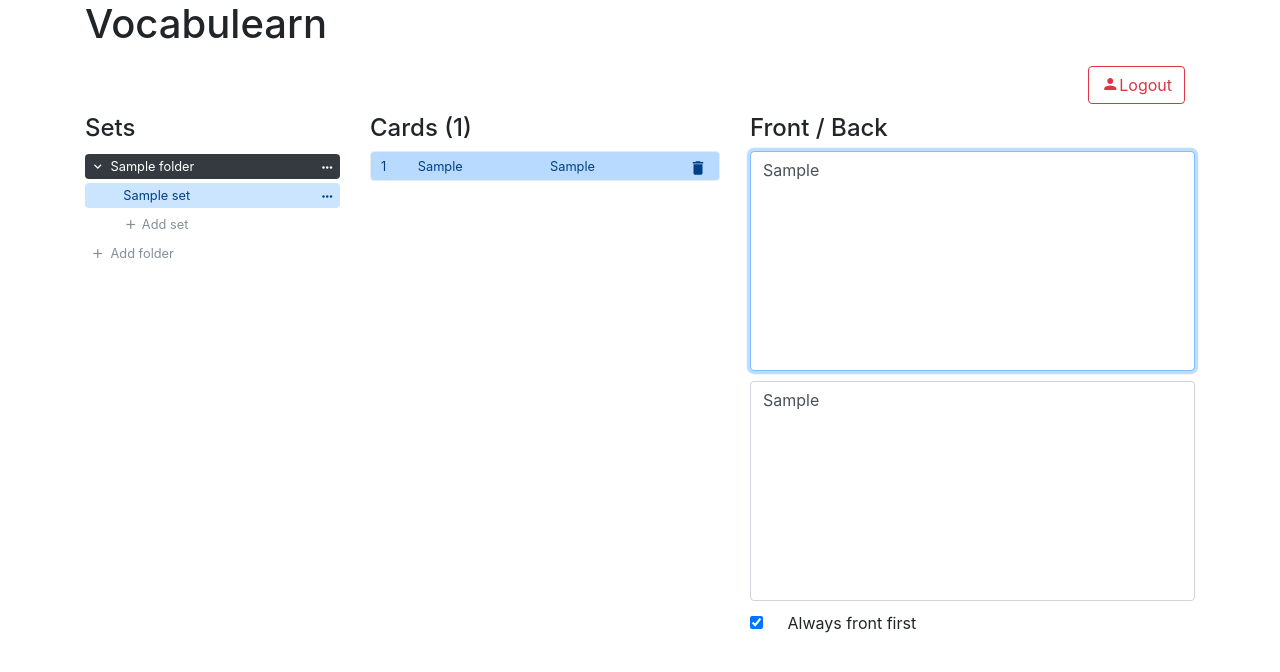
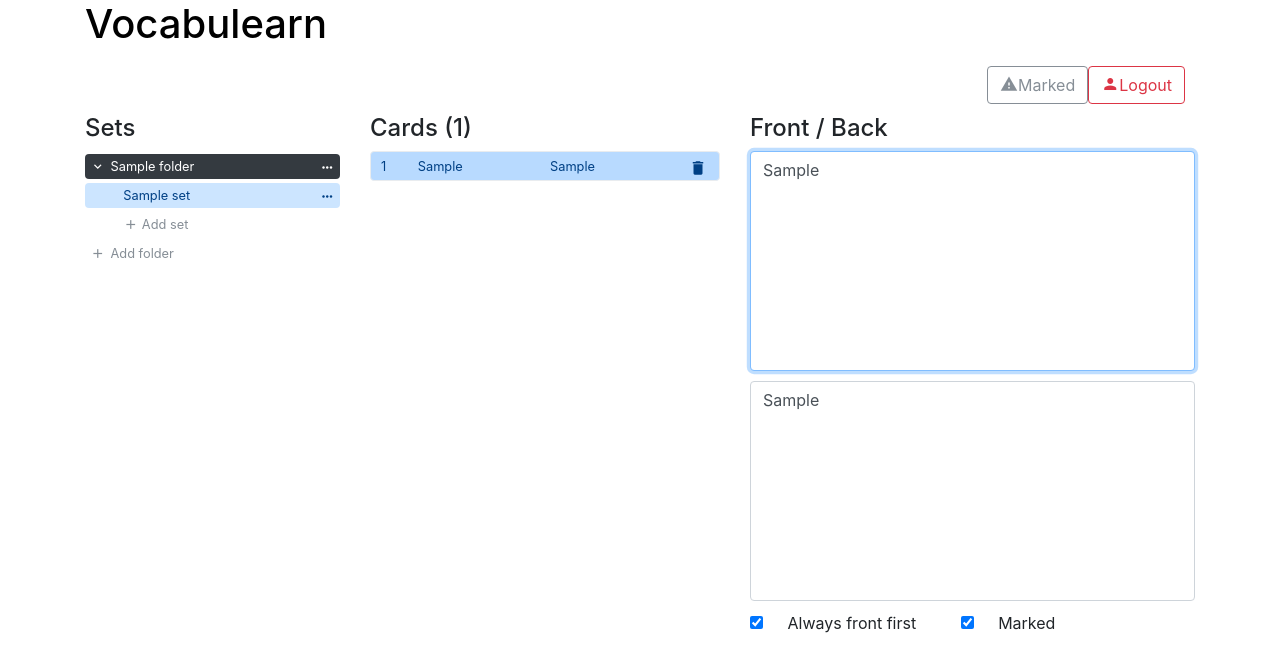
Before and after one commit to pfaion/vocabulearn-django, a Django app: template core/templates/core/index.html in a window 1280 px wide. Shown: the top 672 px of the page. Run offline with Django 3.2, Linux system fonts and the light colour scheme; tables that the repository leaves empty hold one stand-in row (values such as "Sample post"); the template is opened without the code that fills it: values that come from a table or form of the project are taken from there, most other values are stand-ins (such as "Sample title", 1, 10 or a date in 2020); some libraries are stand-ins or nearby versions.

Commit message:
Add marked functionality

```diff
--- a/core/API.py
+++ b/core/API.py
@@ -7,9 +7,8 @@ def card(request, card_id):
     card = FlashCard.objects.get(pk=card_id)
     if request.method == 'POST':
         front_first = request.POST['front_first'] == "true"
-        print(request.POST['front_first'])
-        print(front_first)
-        card.update(request.POST['front'], request.POST['back'], front_first)
+        marked = request.POST['marked'] == "true"
+        card.update(request.POST['front'], request.POST['back'], front_first, marked)
         return HttpResponse('Saved.')
     elif request.method == 'GET':
         return JsonResponse(card.getDict())
--- a/core/models.py
+++ b/core/models.py
@@ -62,8 +62,9 @@ class FlashCard(models.Model):
         data = model_to_dict(self)
         return EasyDict(data)
 
-    def update(self, front, back, front_first):
+    def update(self, front, back, front_first, marked):
         self.front = front
         self.back = back
         self.front_first = front_first
+        self.marked = marked
         self.save()
--- a/core/static/core/main.css
+++ b/core/static/core/main.css
@@ -1,3 +1,12 @@
+
+a {
+  color: black;
+}
+a:hover {
+  text-decoration: none;
+  color: black;
+}
+
 #menu {
   top: 0px;
   position: sticky;
@@ -187,3 +196,7 @@ button.btn-small {
   padding: 20px;
   width: 500px;
 }
+
+.checkboxes label {
+  padding-right: 40px;
+}
--- a/core/static/core/main.js
+++ b/core/static/core/main.js
@@ -9,6 +9,10 @@ $(document).ready(function() {
 
 
   $('#front-first').change(function() {
+    save_current_flashcard();
+  })
+
+  $('#marked').change(function() {
     save_current_flashcard();
   })
 
@@ -221,11 +225,19 @@ function show_item_detail(item) {
     field.val(content);
   })
   var front_first = $(item).children(".front-first").html();
-  var checkbox = $('#front-first');
+  var ff_checkbox = $('#front-first');
   if(front_first.toLowerCase() == "true") {
-    checkbox.prop("checked", true);
+    ff_checkbox.prop("checked", true);
   } else if (front_first.toLowerCase() == "false") {
-    checkbox.prop("checked", false);
+    ff_checkbox.prop("checked", false);
+  }
+
+  var marked = $(item).children(".marked").html();
+  var mark_checkbox = $('#marked');
+  if(marked.toLowerCase() == "true") {
+    mark_checkbox.prop("checked", true);
+  } else if (marked.toLowerCase() == "false") {
+    mark_checkbox.prop("checked", false);
   }
 }
 
@@ -267,6 +279,7 @@ function check_flashcard_change() {
   var changed_front = $("#detail-front").val();
   var changed_back = $("#detail-back").val();
   var changed_front_first = $("#front-first").prop("checked");
+  var changed_marked = $("#marked").prop("checked");
   var list_item = $(`#card-${active_card_id}`);
   var old_front = list_item.children(".front").html();
   var old_back = list_item.children(".back").html();
@@ -276,7 +289,8 @@ function check_flashcard_change() {
       id: active_card_id,
       front: changed_front,
       back: changed_back,
-      front_first: changed_front_first
+      front_first: changed_front_first,
+      marked: changed_marked
     }
     save_flashcard(card);
   }
@@ -287,12 +301,14 @@ function save_current_flashcard() {
   var changed_front = $("#detail-front").val();
   var changed_back = $("#detail-back").val();
   var changed_front_first = $("#front-first").prop("checked");
+  var changed_marked = $("#marked").prop("checked");
 
   card = {
     id: active_card_id,
     front: changed_front,
     back: changed_back,
-    front_first: changed_front_first
+    front_first: changed_front_first,
+    marked: changed_marked
   }
 
   save_flashcard(card);
@@ -306,7 +322,8 @@ function save_flashcard(card) {
     data: {
       front: card.front,
       back: card.back,
-      front_first: card.front_first
+      front_first: card.front_first,
+      marked: card.marked
     }
   }).done(function() {
     reload_list_item(card.id).done(function(){
@@ -332,6 +349,7 @@ function reload_list_item(id) {
     list_item.find(".back_short").html(data.back);
     console.log(data);
     list_item.find(".front-first").html(String(data.front_first));
+    list_item.find(".marked").html(String(data.marked));
   });
 }
 
@@ -395,6 +413,7 @@ function extend_cards() {
     new_list_item.find(".back_short").html(data.back)
     new_list_item.find(".front").html(data.front)
     new_list_item.find(".back").html(data.back)
+    new_list_item.find(".marked").prop("checked", false);
     new_list_item.click(list_click_handler);
     add_delete_button_handler(new_list_item);
     new_list_item.insertAfter($(current_active));
--- a/core/templates/core/card_list_item.html
+++ b/core/templates/core/card_list_item.html
@@ -9,4 +9,5 @@
   <span class="back hidden">{{f.back}}</span>
   <span class="id hidden">{{f.id}}</span>
   <span class="front-first hidden">{{f.front_first}}</span>
+  <span class="marked hidden">{{f.marked}}</span>
 </div>
--- a/core/templates/core/index.html
+++ b/core/templates/core/index.html
@@ -2,11 +2,14 @@
 
 {% block content %}
 <div class="container">
-  <h1>Vocabulearn</h1>
+  <a href="/"><h1>Vocabulearn</h1></a>
   <div id="menu" class="row">
     <div class="col-xl-12">
       <div class="btn-group float-right" role="group" >
         <a href="/logout" class="btn btn-outline-danger"><span class="material-icons icon-small">person</span>Logout</a>
+      </div>
+      <div class="btn-group float-right" role="group" >
+        <a href="/marked" class="btn btn-outline-secondary"><span class="material-icons icon-small">warning</span>Marked</a>
       </div>
     </div>
   </div>
@@ -40,10 +43,14 @@
         <h4>Front / Back</h4>
         <textarea class="form-control" id="detail-front"> </textarea>
         <textarea class="form-control" id="detail-back"> </textarea>
-        <div>
+        <div class="checkboxes">
           <input type="checkbox" value="" id="front-first">
           <label class="form-check-label" for="frontFirst">
             Always front first
+          </label>
+          <input type="checkbox" value="" id="marked">
+          <label class="form-check-label" for="marked">
+            Marked
           </label>
         </div>
       </div>
--- a/core/urls.py
+++ b/core/urls.py
@@ -7,6 +7,7 @@ from . import API
 urlpatterns = [
     path('', views.index, name='index'),
     path('set/<int:set_id>/', views.index, name='index'),
+    path('marked/', views.marked, name='marked'),
     path('login/', auth_views.login, {'template_name': 'core/login.html'}, name='login'),
     path('logout/', auth_views.logout, {'next_page': '/'}, name='logout'),
     path('API/card/<int:card_id>/', API.card, name='card'),
```
Also changed, not shown: core/views.py (+24 -0 lines).
